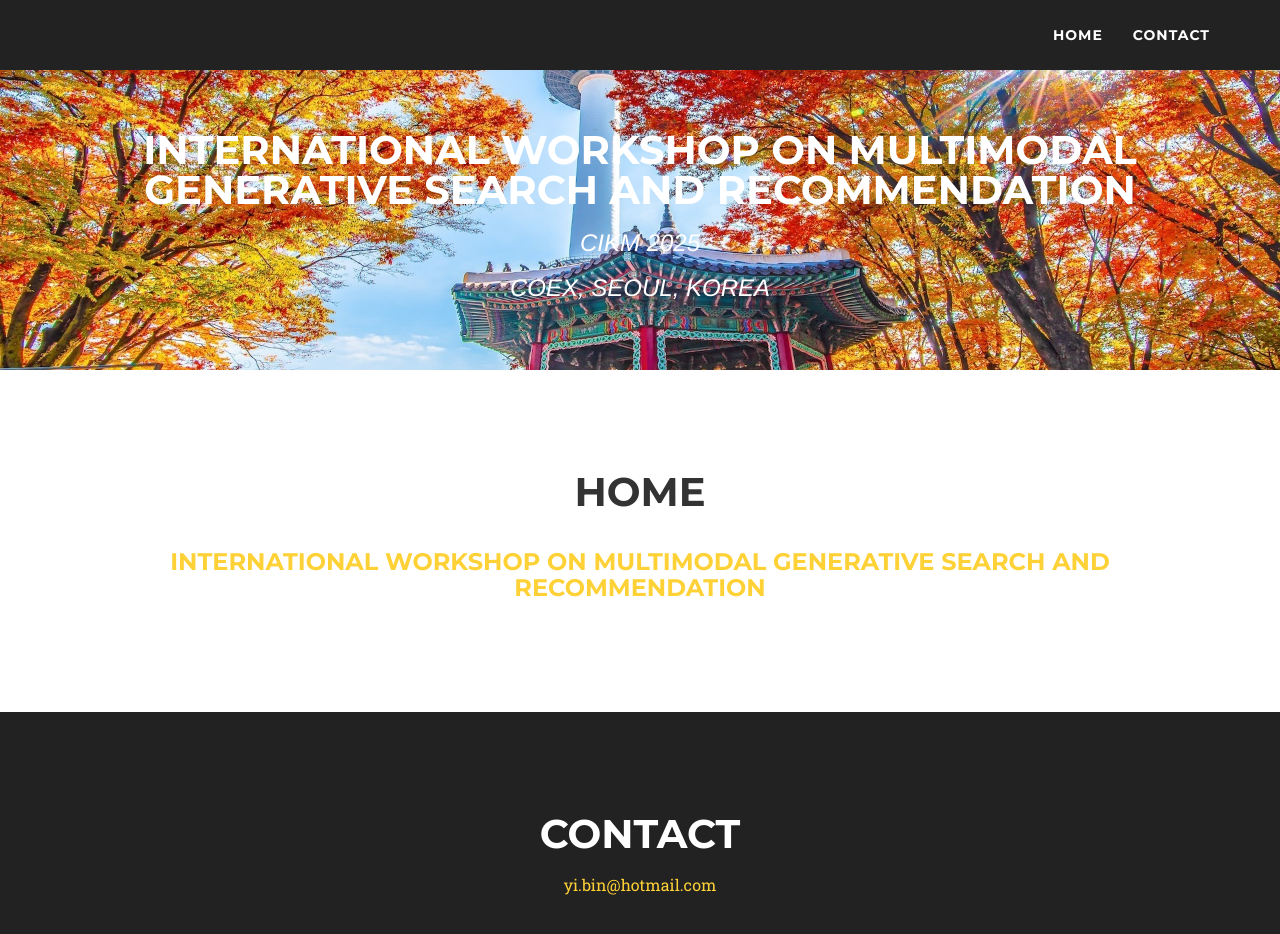
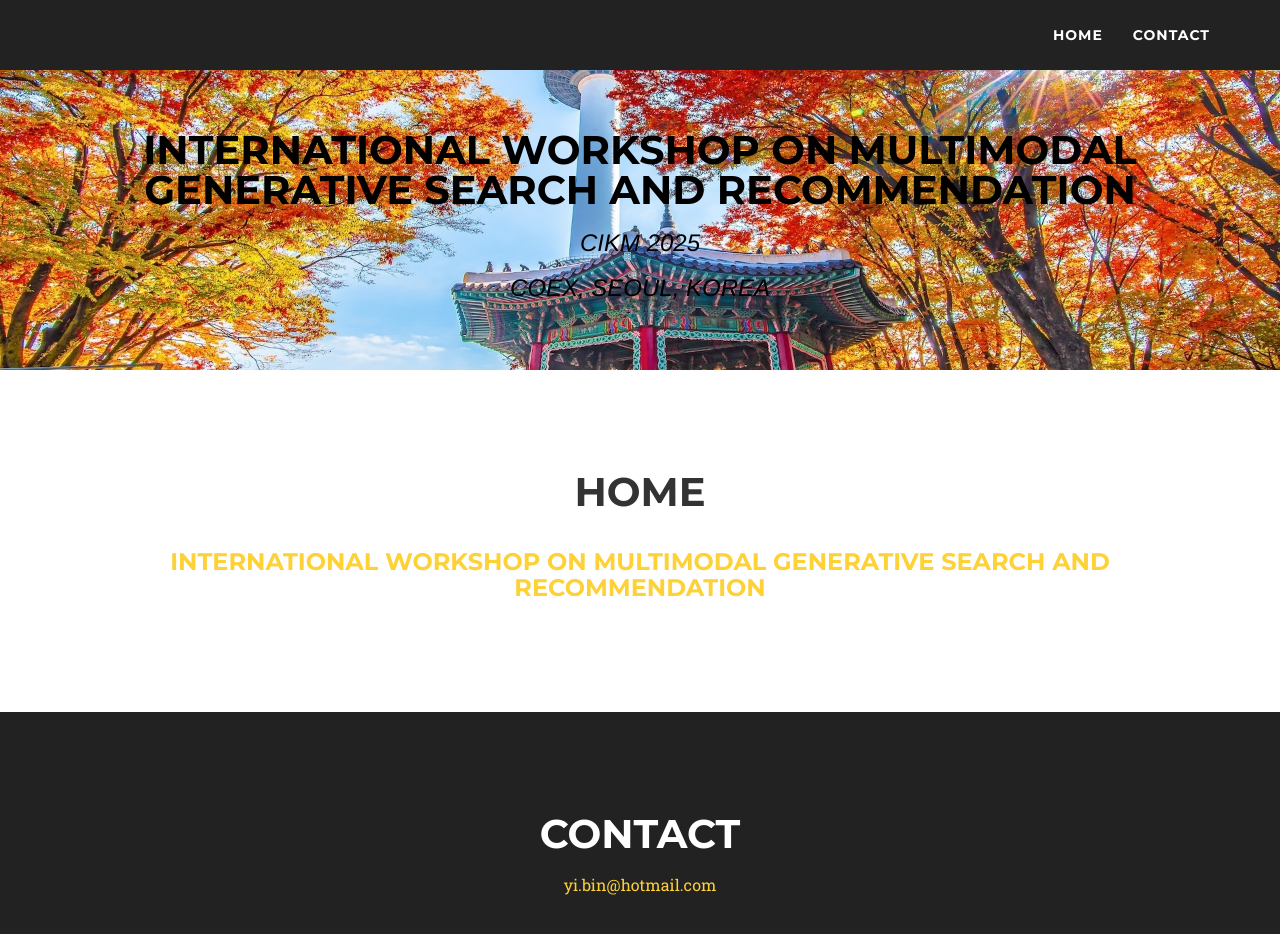
Before and after one commit to mmgensr-cikm25/mmgensr-cikm25.github.io, a Jekyll site: the page built from index.md, in a window 1280 px wide and 1009 px high. Shown: the top 934 px of the window. Built offline with Jekyll 4.4.1, drawn with Linux system fonts in a browser that asks for light colours; nearby versions of some CDN libraries; some web fonts are replaced.

Commit message:
Update home.html

```diff
--- a/_layouts/home.html
+++ b/_layouts/home.html
@@ -55,7 +55,7 @@
     <!-- Header -->
     <header>
         <div class="container">
-            <div class="intro-text" style="color:white;">
+            <div class="intro-text" style="color:black;">
 
                 <div class="intro-heading">{{ site.conference_name }}</div>
                 <div class="intro-lead-in"> {{ site.conference_www }}
```
